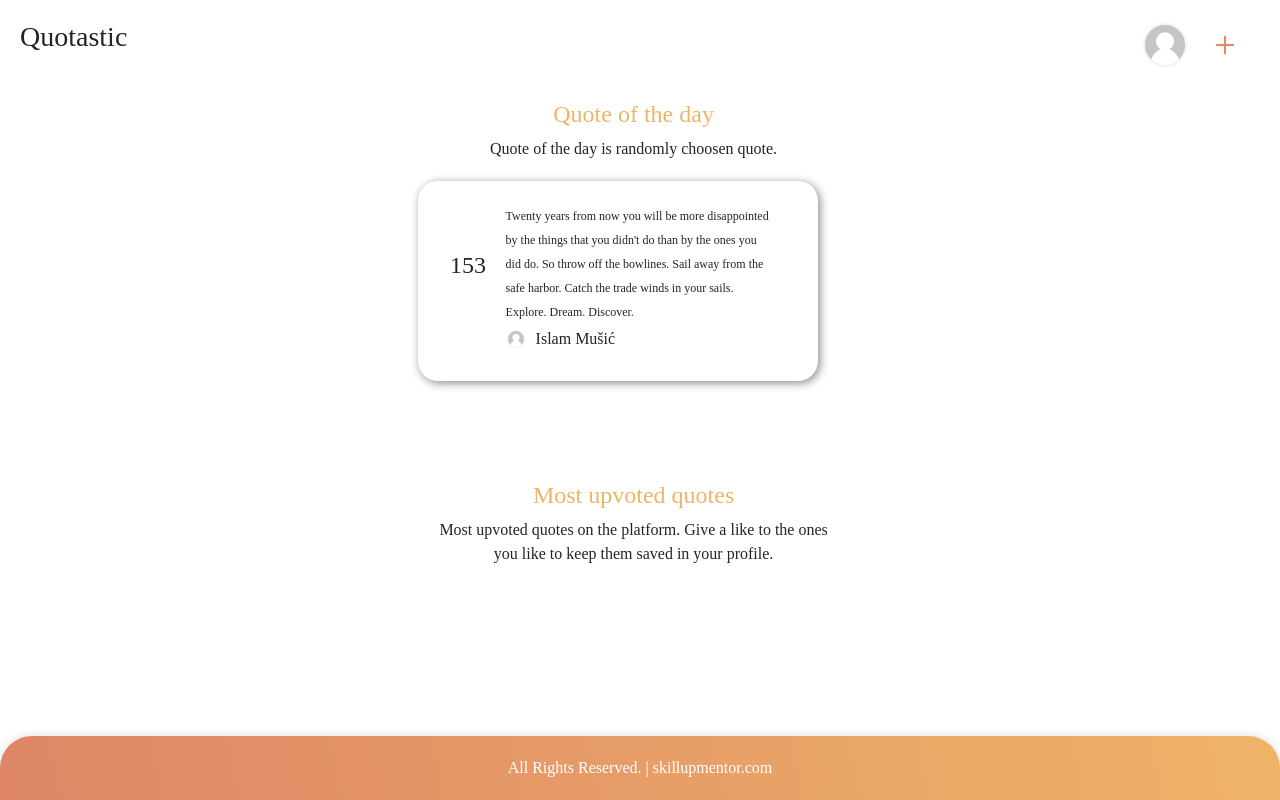
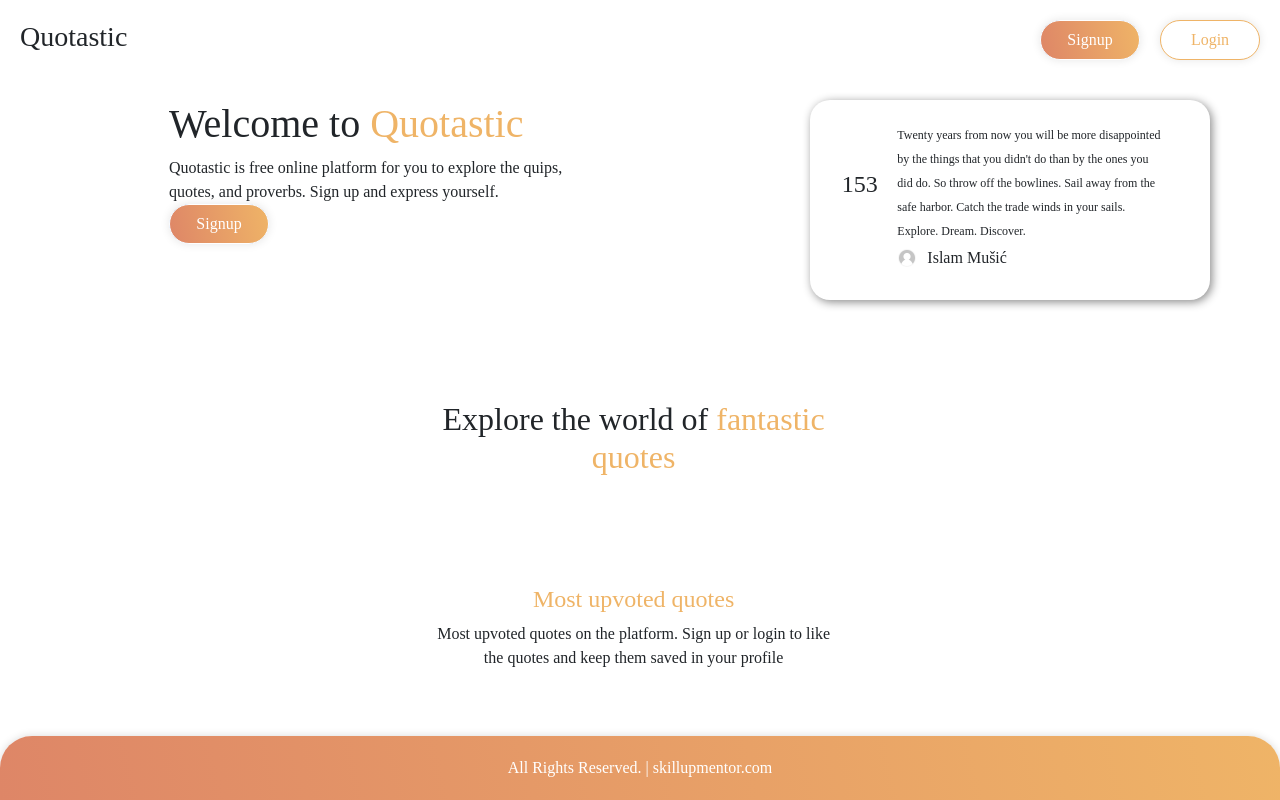
Before and after one commit to dadolyner/SkillUp-01-Frontend, a React (Create React App) app: page / in a window 1280 px wide. Built offline with nearby package versions, Linux system fonts and the light colour scheme.

Commit message:
login and signup connected to backend

```diff
--- a/package.json
+++ b/package.json
@@ -6,6 +6,7 @@
     "@testing-library/jest-dom": "^5.11.4",
     "@testing-library/react": "^11.1.0",
     "@testing-library/user-event": "^12.1.10",
+    "axios": "^0.21.4",
     "bootstrap": "^5.1.1",
     "react": "^17.0.2",
     "react-dom": "^17.0.2",
--- /dev/null
+++ b/src/api/axios.js
@@ -0,0 +1,7 @@
+import axios from 'axios'
+
+const instance = axios.create({
+    baseURL: 'http://localhost:3000'
+})
+
+export default instance
--- a/src/css/style.css
+++ b/src/css/style.css
@@ -37,7 +37,7 @@ img {
 }
 
 .headerQuotes{
-    float:right;
+    justify-content: center;
     box-shadow: 2px 2px 10px #888888;
     border-radius: 20px;
     width:400px !important;
@@ -46,6 +46,7 @@ img {
 }
 
 .headerQuoteText{
+    font-size: 12px;
     width: 90%;
     height: 100%;
 }
@@ -56,10 +57,6 @@ img {
     height: 100%;
     text-align: center;
     padding-top:60px;
-}
-
-.headerQUoteText{
-    font-size: 12px;
 }
 
 h5{
--- a/src/pages/home.js
+++ b/src/pages/home.js
@@ -2,7 +2,7 @@ import { useHistory } from 'react-router-dom';
 import Avatar from "../multimedia/Avatar.png";
 import Quote from "../multimedia/CreateQuote.png";
 
-let isLoggedIn = true;
+let isLoggedIn = false;
 const Home = () => {
     let history = useHistory();
 
@@ -10,51 +10,51 @@ const Home = () => {
     if (!isLoggedIn) {
         return (
             <div className="main-page">
-                <div class="row">
-                    <div class="col-1"><h3 class="quotasticHeader">Quotastic</h3></div>
-                    <div class="col-10"></div>
-                    <div class="col-1">
-                        <button class="btn btn-primary topButton signUpButton" style={{ "marginRight": "120px" }} onClick={() => history.push('/signup')}>Signup</button>
-                        <button class="btn btn-primary topButton loginButton" onClick={() => history.push('/login')}>Login</button>
+                <div className="row">
+                    <div className="col-1"><h3 className="quotasticHeader">Quotastic</h3></div>
+                    <div className="col-10"></div>
+                    <div className="col-1">
+                        <button className="btn btn-primary topButton signUpButton" style={{ "marginRight": "120px" }} onClick={() => history.push('/signup')}>Signup</button>
+                        <button className="btn btn-primary topButton loginButton" onClick={() => history.push('/login')}>Login</button>
                     </div>
                 </div>
 
-                <div class="row contentBody">
-                    <div class="col-5">
+                <div className="row contentBody">
+                    <div className="col-5">
                         <div style={{ "marginLeft": "100px" }}>
-                            <h1>Welcome to <span class="orangeText">Quotastic</span></h1>
+                            <h1>Welcome to <span className="orangeText">Quotastic</span></h1>
                             <p>Quotastic is free online platform for you to explore the  quips, quotes, and proverbs. Sign up and express yourself.</p>
-                            <button class="btn btn-primary signUpButton" style={{ "marginRight": "120px" }} onClick={() => history.push('/signup')}>Signup</button>
+                            <button className="btn btn-primary signUpButton" style={{ "marginRight": "120px" }} onClick={() => history.push('/signup')}>Signup</button>
                         </div>
                     </div>
-                    <div class="col-2"></div>
-                    <div class="col-5 headerQuotes">
-                        <div class="headerVotes">
+                    <div className="col-2"></div>
+                    <div className="col-5 headerQuotes">
+                        <div className="headerVotes">
 
                             <h4>153</h4>
                         </div>
-                        <div class="headerQuoteText">
-                            <h5><span class="headerQUoteText">Twenty years from now you will be more disappointed by the things that you didn't do than by the ones you did do. So throw off the bowlines. Sail away from the safe harbor. Catch the trade winds in your sails. Explore. Dream. Discover.</span></h5>
-                            <img src={Avatar} alt="" class="smallImg" /><h6>Islam Mušić</h6>
+                        <div className="headerQuoteText">
+                            <h5><span className="headerQuoteText">Twenty years from now you will be more disappointed by the things that you didn't do than by the ones you did do. So throw off the bowlines. Sail away from the safe harbor. Catch the trade winds in your sails. Explore. Dream. Discover.</span></h5>
+                            <img src={Avatar} alt="" className="smallImg" /><h6>Islam Mušić</h6>
                         </div>
                     </div>
                 </div>
 
-                <div class="row contentBody">
-                    <div class="col-4"></div>
-                    <div class="col-4" style={{ "textAlign": "center" }}>
-                        <h2>Explore the world of <span class="orangeText">fantastic quotes</span></h2>
+                <div className="row contentBody">
+                    <div className="col-4"></div>
+                    <div className="col-4" style={{ "textAlign": "center" }}>
+                        <h2>Explore the world of <span className="orangeText">fantastic quotes</span></h2>
                     </div>
-                    <div class="col-4"></div>
+                    <div className="col-4"></div>
                 </div>
 
-                <div class="row contentBody">
-                    <div class="col-4"></div>
-                    <div class="col-4" style={{ "textAlign": "center" }}>
-                        <h4 class="orangeText">Most upvoted quotes</h4>
+                <div className="row contentBody">
+                    <div className="col-4"></div>
+                    <div className="col-4" style={{ "textAlign": "center" }}>
+                        <h4 className="orangeText">Most upvoted quotes</h4>
                         <p>Most upvoted quotes on the platform. Sign up or login to like the quotes and keep them saved in your profile</p>
                     </div>
-                    <div class="col-4"></div>
+                    <div className="col-4"></div>
                 </div>
             </div>
         );
@@ -63,48 +63,48 @@ const Home = () => {
     //user is logged in
     else {
         return (
-            <div className="main-page">
-                <div class="row">
-                    <div class="col-2"><h3 class="quotasticHeader">Quotastic</h3></div>
-                    <div class="col-8"></div>
-                    <div class="col-2 TopHrefLinks">
-                        <a href="/" style={{ "marginRight": "300px" }}>Home</a>
-                        <a href="/profile-settings" style={{ "marginRight": "220px" }}>Settings</a>
-                        <a href="/" style={{ "marginRight": "140px" }}>Logout</a>
-                        <img src={Avatar} class="smallImgHeader" style={{ "marginRight": "70px" }} alt="" onClick={() => history.push('/profile')} />
-                        <img src={Quote} class="smallImgHeader" style={{ "marginRight": "10px" }} alt="" onClick={() => history.push('/create-quote')} />
+            <div classNameName="main-page">
+                <div className="row">
+                    <div className="col-2"><h3 className="quotasticHeader">Quotastic</h3></div>
+                    <div className="col-8"></div>
+                    <div className="col-2 TopHrefLinks">
+                        <a href="/" style={{ "marginRight": "300px", "color":"#EFB467" }}>Home</a>
+                        <a href="/profile-settings" style={{ "marginRight": "220px", "color":"#EFB467"  }}>Settings</a>
+                        <a href="/" style={{ "marginRight": "140px", "color":"#EFB467"  }}>Logout</a>
+                        <img src={Avatar} className="smallImgHeader" style={{ "marginRight": "70px" }} alt="" onClick={() => history.push('/profile')} />
+                        <img src={Quote} className="smallImgHeader" style={{ "marginRight": "10px" }} alt="" onClick={() => history.push('/create-quote')} />
                     </div>
                 </div>
 
-                <div class="row contentBody">
-                    <div class="col-4"></div>
-                    <div class="col-4" style={{ "textAlign": "center" }}>
-                        <h4 class="orangeText">Quote of the day</h4>
+                <div className="row contentBody">
+                    <div className="col-4"></div>
+                    <div className="col-4" style={{ "textAlign": "center" }}>
+                        <h4 className="orangeText">Quote of the day</h4>
                         <p>Quote of the day is randomly choosen quote.</p>
                     </div>
-                    <div class="col-4"></div>
+                    <div className="col-4"></div>
                 </div>
 
-                <div class="row" style={{"padding-top":"20px"}}>
-                    <div class="col-4"></div>
-                    <div class="col-4 headerQuotes">
-                        <div class="headerVotes">
+                <div className="row" style={{"padding-top":"20px"}}>
+                    <div className="col-4"></div>
+                    <div className="col-4 headerQuotes">
+                        <div className="headerVotes">
                             <h4>153</h4>
                         </div>
-                        <div class="headerQuoteText">
-                            <h5><span class="headerQUoteText">Twenty years from now you will be more disappointed by the things that you didn't do than by the ones you did do. So throw off the bowlines. Sail away from the safe harbor. Catch the trade winds in your sails. Explore. Dream. Discover.</span></h5>
-                            <img src={Avatar} alt="" class="smallImg" /><h6>Islam Mušić</h6>
+                        <div className="headerQuoteText">
+                            <h5><span className="headerQuoteText">Twenty years from now you will be more disappointed by the things that you didn't do than by the ones you did do. So throw off the bowlines. Sail away from the safe harbor. Catch the trade winds in your sails. Explore. Dream. Discover.</span></h5>
+                            <img src={Avatar} alt="" className="smallImg" /><h6>Islam Mušić</h6>
                         </div></div>
-                    <div class="col-4"></div>
+                    <div className="col-4"></div>
                 </div>
 
-                <div class="row contentBody">
-                    <div class="col-4"></div>
-                    <div class="col-4" style={{ "textAlign": "center" }}>
-                        <h4 class="orangeText">Most upvoted quotes</h4>
+                <div className="row contentBody">
+                    <div className="col-4"></div>
+                    <div className="col-4" style={{ "textAlign": "center" }}>
+                        <h4 className="orangeText">Most upvoted quotes</h4>
                         <p>Most upvoted quotes on the platform. Give a like to the ones you like to keep them saved in your profile.</p>
                     </div>
-                    <div class="col-4"></div>
+                    <div className="col-4"></div>
                 </div>
             </div>
         )
--- a/src/pages/login.js
+++ b/src/pages/login.js
@@ -1,31 +1,45 @@
 import '../css/style.css'
 import 'bootstrap/dist/css/bootstrap.css';
 import { useHistory } from 'react-router-dom';
+import {useState} from 'react';
+import axios from '../api/axios'
 
 const Login = () => {
     let history = useHistory();
 
+    const [email, setEmail] = useState('')
+    const [password, setPassword] = useState('')
+
+    const loginFunction = async() => {
+        await axios.post('/auth/login', {email, password})
+        .then(response => {
+            history.push('/profile')
+        })
+    }
+
     return (
         <div className="login-page">
-            <div class="row">
-                <div class="col-1"><h3 class="quotasticHeader">Quotastic</h3></div>
-                <div class="col-10"></div>
-                <div class="col-1"><button class="btn btn-primary topButton signUpButton" onClick={() => history.push('/signup')}>Sign Up</button></div>
+            <div className="row">
+                <div className="col-1"><h3 className="quotasticHeader">Quotastic</h3></div>
+                <div className="col-10"></div>
+                <div className="col-1"><button className="btn btn-primary topButton signUpButton" onClick={() => history.push('/signup')}>Sign Up</button></div>
             </div>
 
-            <div class="row contentBody">
-                <div class="col-4"></div>
-                <div class="col-4">
-                    <h2 style={{"text-align": "center"}}>Welcome <span class="orangeText">back</span></h2>
+            <div className="row contentBody">
+                <div className="col-4"></div>
+                <div className="col-4">
+                    <h2 style={{"text-align": "center"}}>Welcome <span className="orangeText">back</span></h2>
                     <p style={{"text-align": "center"}}>Thank you for comming back. Hope you gave a good day and inspire others.</p>
 
                     <p>Email</p>
-                    <input type="email" class="form-control inputField" placeholder="Email" />
+                    <input type="email" className="form-control inputField" placeholder="Email" value={email} onChange={(e)=>setEmail(e.target.value)}/>
+
                     <p>Password</p>
-                    <input type="password" class="form-control inputField" placeholder="Password" />
-                    <input type="submit" class="btn btn-primary confirmButton loginButton" value="Login" style={{"width":"100%"}} onClick={() => history.push('/profile')}/>
+                    <input type="password" className="form-control inputField" placeholder="Password" value={password} onChange={(e)=>setPassword(e.target.value)}/>
+
+                    <input type="submit" className="btn btn-primary confirmButton loginButton" value="Login" style={{"width":"100%"}} onClick={loginFunction}/>
                 </div>
-                <div class="col-4"></div>
+                <div className="col-4"></div>
             </div>
         </div>
     );
--- a/src/pages/profile.js
+++ b/src/pages/profile.js
@@ -8,45 +8,45 @@ const Profile = () => {
 
     return (
         <div className="profile-page">
-            <img src={TopCurve} class="topCurveBackground" alt="" />
-            <div class="row">
-                <div class="col-2"><h3 class="quotasticHeader" style={{ "color": "white" }}>Quotastic</h3></div>
-                <div class="col-8"></div>
-                <div class="col-2 TopHrefLinks">
+            <img src={TopCurve} className="topCurveBackground" alt="" />
+            <div className="row">
+                <div className="col-2"><h3 className="quotasticHeader" style={{ "color": "white" }}>Quotastic</h3></div>
+                <div className="col-8"></div>
+                <div className="col-2 TopHrefLinks">
                     <a href="/" style={{ "marginRight": "300px" }}>Home</a>
                     <a href="/profile-settings" style={{ "marginRight": "220px" }}>Settings</a>
                     <a href="/" style={{ "marginRight": "140px" }}>Logout</a>
-                    <img src={Avatar} class="smallImgHeader" style={{ "marginRight": "70px" }} alt="" onClick={() => history.push('/profile')}/>
-                    <img src={Quote} class="smallImgHeader" style={{ "marginRight": "10px" }} alt="" onClick={() => history.push('/create-quote')} />
+                    <img src={Avatar} className="smallImgHeader" style={{ "marginRight": "70px" }} alt="" onClick={() => history.push('/profile')}/>
+                    <img src={Quote} className="smallImgHeader" style={{ "marginRight": "10px" }} alt="" onClick={() => history.push('/create-quote')} />
                 </div>
             </div>
 
-            <div class="profileOverImage">
-                <div class="row overProfile">
-                    <div class="col-4"></div>
-                    <div class="col-4">
+            <div className="profileOverImage">
+                <div className="row overProfile">
+                    <div className="col-4"></div>
+                    <div className="col-4">
                         <img src={Avatar} alt="" />
-                        <h1 class="center">David Škulj</h1>
+                        <h1 className="center">David Škulj</h1>
                     </div>
-                    <div class="col-4"></div>
+                    <div className="col-4"></div>
                 </div>
 
-                <div class="row">
-                    <div class="col-4"></div>
-                    <div class="col-4">
-                        <div class="quoteKarma center">
+                <div className="row">
+                    <div className="col-4"></div>
+                    <div className="col-4">
+                        <div className="quoteKarma center">
                             <h5>Quote Karma</h5>
                             <h6>100</h6>
                         </div>
                     </div>
-                    <div class="col-4"></div>
+                    <div className="col-4"></div>
                 </div>
             </div>
 
-            <div class="row">
-                <div class="col-4"></div>
-                <div class="col-4"> </div>
-                <div class="col-4"></div>
+            <div className="row">
+                <div className="col-4"></div>
+                <div className="col-4"> </div>
+                <div className="col-4"></div>
             </div>
         </div>
     );
--- a/src/pages/signUp.js
+++ b/src/pages/signUp.js
@@ -1,60 +1,83 @@
 import '../css/style.css'
 import { useHistory } from 'react-router-dom';
 import Avatar from "../multimedia/Avatar.png";
+import axios from '../api/axios'
+import {useState} from 'react';
 
 const SignUp = () => {
     let history = useHistory();
 
+    const [first_name, setFirstName] = useState('')
+    const [last_name, setLastName] = useState('')
+    const [email, setEmail] = useState('')
+    const [username, setUsername] = useState('')
+    const [password, setPassword] = useState('')
+    const [confirmPassword, setConfPassword] = useState('')
+
+    const signUpFunction = async() => {
+        if(password === confirmPassword){
+            await axios.post('/auth/signup', {first_name, last_name, email, username, password, confirmPassword})
+            .then(response => {
+                history.push('/login')
+            })
+        } else {
+            return
+        }
+    }
+
     return (
         <div className="signup-page">
-            <div class="row">
-                <div class="col-1"><h3 class="quotasticHeader">Quotastic</h3></div>
-                <div class="col-10"></div>
-                <div class="col-1"><button class="btn btn-primary topButton loginButton" onClick={() => history.push('/login')}>Login</button></div>
+            <div className="row">
+                <div className="col-1"><h3 className="quotasticHeader">Quotastic</h3></div>
+                <div className="col-10"></div>
+                <div className="col-1"><button className="btn btn-primary topButton loginButton" onClick={() => history.push('/login')}>Login</button></div>
             </div>
 
-            <div class="row contentBody">
-                <div class="col-4"></div>
-                <div class="col-4">
-                    <h2 style={{ "text-align": "center" }}>What is your <span class="orangeText">name?</span></h2>
+            <div className="row contentBody">
+                <div className="col-4"></div>
+                <div className="col-4">
+                    <h2 style={{ "text-align": "center" }}>What is your <span className="orangeText">name?</span></h2>
                     <p style={{ "text-align": "center" }}>Your name will appear on quotes and your public profile.</p>
 
                     <img src={Avatar} alt="" style={{ "width": "150px" }} />
                     <p>Email</p>
-                    <input type="email" class="form-control inputField" placeholder="Email" />
+                    <input type="email" className="form-control inputField" placeholder="Email" onChange={(e)=>setEmail(e.target.value)}/>
 
-                    <div class="row">
-                        <div class="col">
+                    <div className="row">
+                        <div className="col">
                             <p>First Name</p>
-                            <input type="text" class="form-control inputField inputFieldShort" placeholder="First Name" />
+                            <input type="text" className="form-control inputField inputFieldShort" placeholder="First Name" onChange={(e)=>setFirstName(e.target.value)}/>
                         </div>
-                        <div class="col">
+                        <div className="col">
                             <p>Last Name</p>
-                            <input type="text" class="form-control inputField inputFieldShort" placeholder="Last Name" />
+                            <input type="text" className="form-control inputField inputFieldShort" placeholder="Last Name" onChange={(e)=>setLastName(e.target.value)}/>
                         </div>
                     </div>
 
+                    <p>Username</p>
+                    <input type="email" className="form-control inputField" placeholder="Username" onChange={(e)=>setUsername(e.target.value)}/>
+
                     <p>Password</p>
-                    <input type="password" class="form-control inputField" placeholder="Password" />
+                    <input type="password" className="form-control inputField" placeholder="Password" onChange={(e)=>setPassword(e.target.value)}/>
 
                     <p>Confirm Password</p>
-                    <input type="password" class="form-control inputField" placeholder="Confirm Password" />
+                    <input type="password" className="form-control inputField" placeholder="Confirm Password" onChange={(e)=>setConfPassword(e.target.value)}/>
 
-                    <input type="submit" class="btn btn-primary confirmButton signUpButton" value="Signup" style={{ "width": "100%" }} />
+                    <input type="submit" className="btn btn-primary confirmButton signUpButton" value="Signup" style={{ "width": "100%" }} onClick={signUpFunction}/>
 
 
-                    <div class="row">
-                        <div class="col">
+                    <div className="row">
+                        <div className="col">
                             <p>Already have an account?</p>
                         </div>
-                        <div class="col loginHref">
-                            <a href="/login" class="loginHref">Signin</a>
+                        <div className="col loginHref">
+                            <a href="/login" className="loginHref">Signin</a>
                         </div>
                     </div>
 
 
                 </div>
-                <div class="col-4"></div>
+                <div className="col-4"></div>
 
             </div>
         </div>
```
Also changed, not shown: src/pages/createQuote.js (+8 -8 lines), src/pages/profileSettings.js (+15 -15 lines), 1 other file (tests, documents, lock files or other folders).
